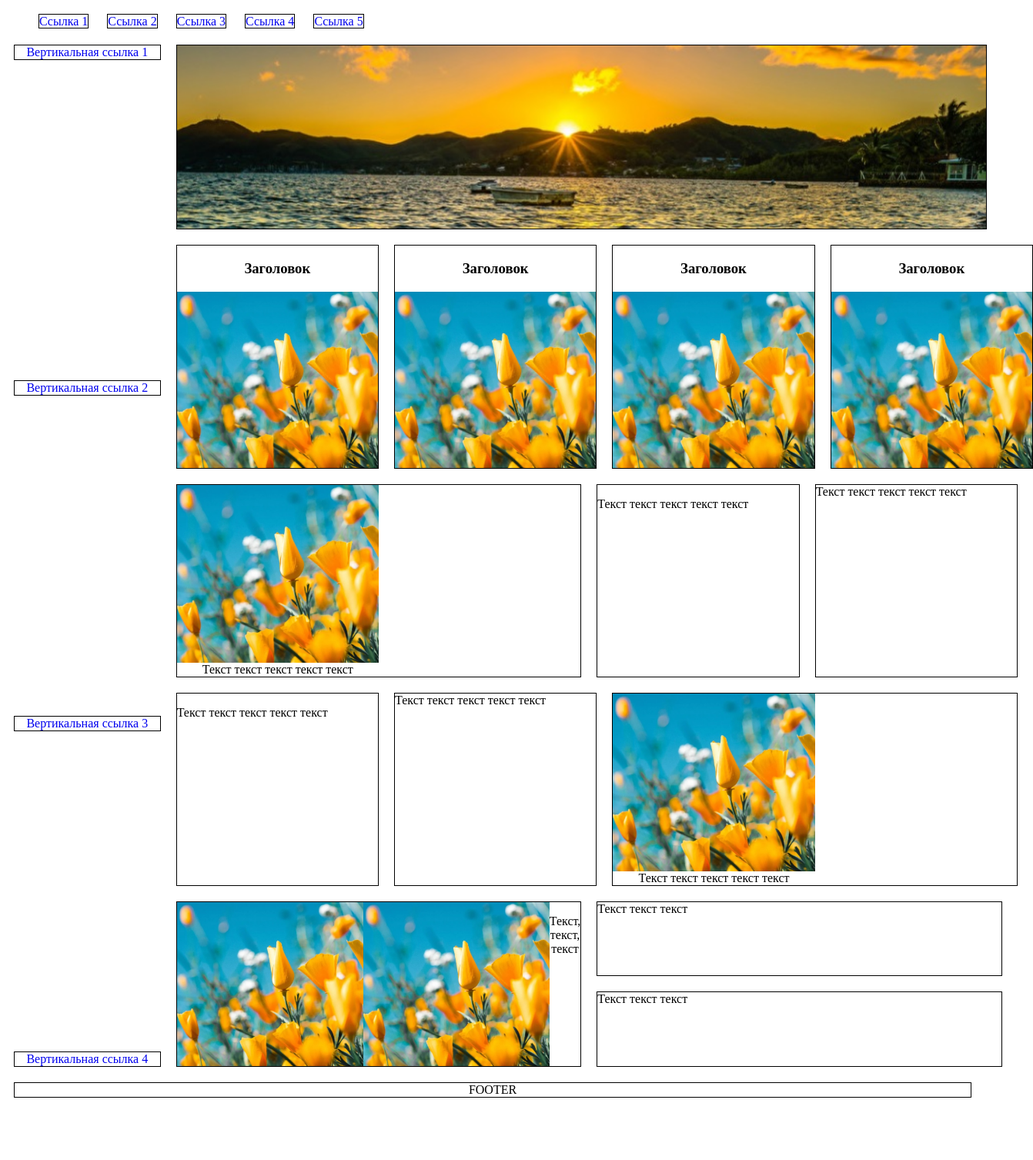
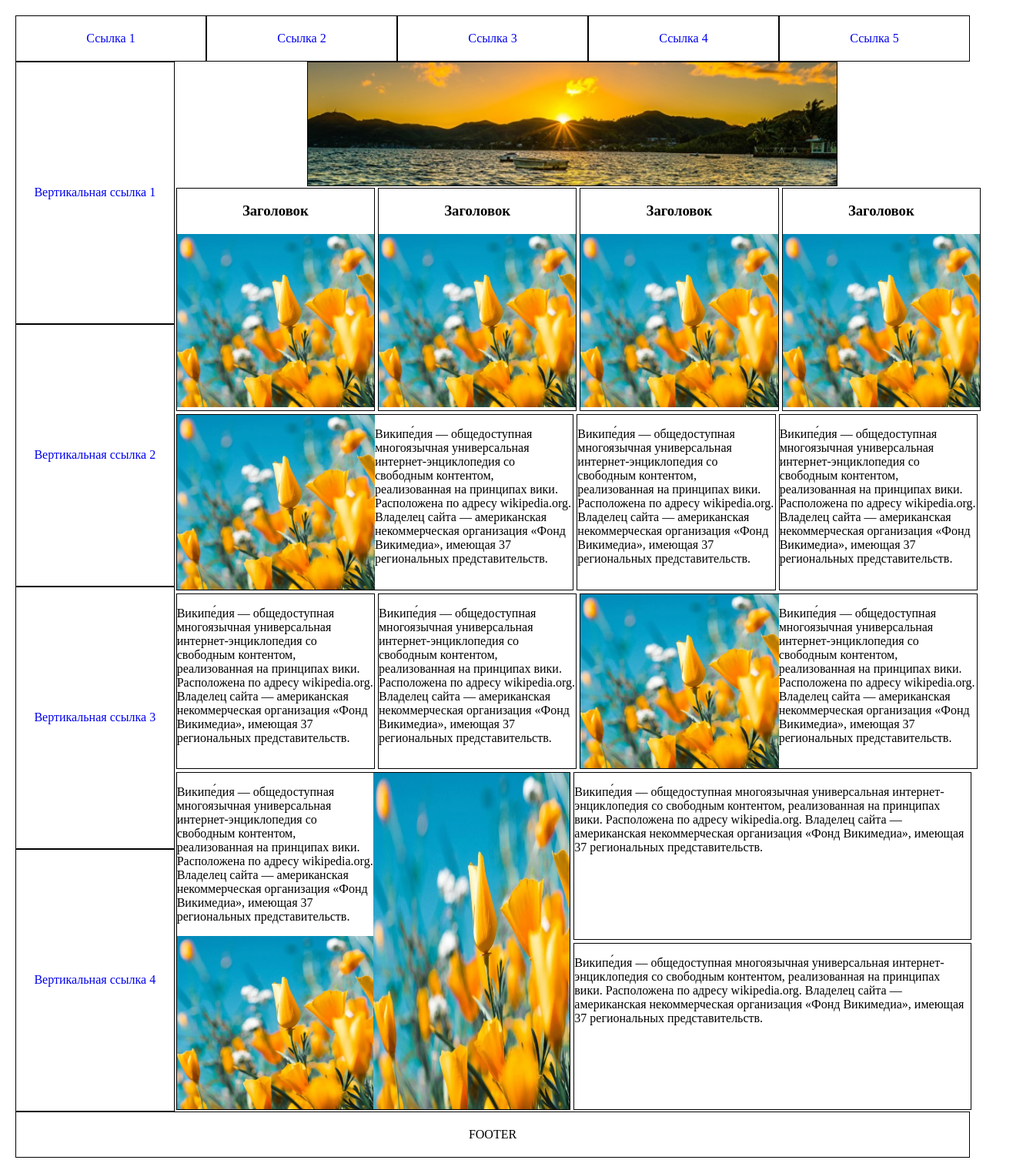
Before and after one commit to kl-grch/HW, a plain HTML site: page flex/flex.html in a window 1280 px wide. Shown: the whole page at 77% size, 1342 px wide, since content can reach past the window. Before the commit the page ends 1426 px from the top, so only its background shows below. Drawn offline with Linux system fonts and the light colour scheme.

Commit message:
текст

```diff
--- a/flex/flex.css
+++ b/flex/flex.css
@@ -1,37 +1,190 @@
-.container {
-    margin: 0 auto;
-    max-width: 1200px;
+* {
+    box-sizing: border-box;
+}
 
+.flex-row {
+    display: flex;
+    flex-direction: row;
 }
-.navbar {
+
+.flex-column {
     display: flex;
-    justify-content: space-between;
-    line-height: 40px;
+    flex-direction: column;
+}
 
+.wrap {
+    flex-wrap: wrap;
+}
+
+.col-1 {
+    -ms-flex: 0 0 8.333333%;
+    flex: 0 0 8.333333%;
+    max-width: 8.333333%;
+}
+
+.col-2 {
+    -ms-flex: 0 0 16.666667%;
+    flex: 0 0 16.666667%;
+    max-width: 16.666667%;
+}
+
+.col-3 {
+    -ms-flex: 0 0 25%;
+    flex: 0 0 25%;
+    max-width: 25%;
+}
+
+.col-4 {
+    -ms-flex: 0 0 33.333333%;
+    flex: 0 0 33.333333%;
+    max-width: 33.333333%;
+}
+
+.col-5 {
+    -ms-flex: 0 0 41.666667%;
+    flex: 0 0 41.666667%;
+    max-width: 41.666667%;
+}
+
+.col-6 {
+    -ms-flex: 0 0 50%;
+    flex: 0 0 50%;
+    max-width: 50%;
+}
+
+.col-7 {
+    -ms-flex: 0 0 58.333333%;
+    flex: 0 0 58.333333%;
+    max-width: 58.333333%;
+}
+
+.col-8 {
+    -ms-flex: 0 0 66.666667%;
+    flex: 0 0 66.666667%;
+    max-width: 66.666667%;
+}
+
+.col-9 {
+    -ms-flex: 0 0 75%;
+    flex: 0 0 75%;
+    max-width: 75%;
+}
+
+.col-10 {
+    -ms-flex: 0 0 83.333333%;
+    flex: 0 0 83.333333%;
+    max-width: 83.333333%;
+}
+
+.col-11 {
+    -ms-flex: 0 0 91.666667%;
+    flex: 0 0 91.666667%;
+    max-width: 91.666667%;
+}
+
+.col-12 {
+    -ms-flex: 0 0 100%;
+    flex: 0 0 100%;
+    max-width: 100%;
+}
+
+.offset-1 {
+    margin-left: 8.333333%;
+}
+
+.offset-2 {
+    margin-left: 16.666667%;
+}
+
+.offset-3 {
+    margin-left: 25%;
+}
+
+.offset-4 {
+    margin-left: 33.333333%;
+}
+
+.offset-5 {
+    margin-left: 41.666667%;
+}
+
+.offset-6 {
+    margin-left: 50%;
+}
+
+.offset-7 {
+    margin-left: 58.333333%;
+}
+
+.offset-8 {
+    margin-left: 66.666667%;
+}
+
+.offset-9 {
+    margin-left: 75%;
+}
+
+.offset-10 {
+    margin-left: 83.333333%;
+}
+
+.offset-11 {
+    margin-left: 91.666667%;
+}
+
+.flex {
+    display: flex;
+    flex: 1;
+    align-items: center;
+    justify-content: center;
+}
+
+.navbar-title {
+    text-align: center;
+    border: 1px solid black;
+    padding: 20px;
+    text-decoration: none;
+}
+
+.img1 {
+    border: 1px solid black;
+    height: 100%;
+    width: 100%;
+}
+
+img {
+    height: 100%;
+    width: 100%;
 }
 
 .elem {
     border: 1px solid black;
-    margin: 10px;
-    text-align: center;
-    text-decoration: none;
+    margin: 2px;
 }
 
-img {
-    width: 100%;
-    height: auto;
-    overflow: hidden;
+p {
     display: flex;
-    justify-content: center;
-    align-items: center;
-    flex-shrink: 0;
-  }
+    align-items: center
+    text-align: center;
 
-html {
-    height: 100%;
-    }
+}
 
-    aside {
-        margin: 0;
-        justify-content: space-between
-    }
+footer {
+    padding: 20px;
+    border: 1px solid black;
+    text-align:center;
+}
+
+body {
+    margin: 20px;
+    align-items:center;
+}
+
+navbar-title:hover {
+    background-color: coral;
+
+}
+
+h3 {
+    text-align:center;
+}
--- a/flex/flex.html
+++ b/flex/flex.html
@@ -4,125 +4,110 @@
     <meta charset="UTF-8">
     <meta http-equiv="X-UA-Compatible" content="IE=edge">
     <meta name="viewport" content="width=device-width, initial-scale=1.0">
-    <title>Document</title>
-    <link rel="stylesheet" href="flex-grid.css">
+    <title>Flex</title>
     <link rel="stylesheet" href="flex.css">
 </head>
 <body>
-    <header>
+<header class="flex-row">
+                <a class="navbar-title flex" href="#">Ссылка 1</a>
+                <a class="navbar-title flex" href="#">Ссылка 2</a>
+                <a class="navbar-title flex" href="#">Ссылка 3</a>
+                <a class="navbar-title flex" href="#">Ссылка 4</a>
+                <a class="navbar-title flex" href="#">Ссылка 5</a>
+</header>
+<div class="flex-row">
+<aside class="flex-column col-2">
+        <a class="navbar-title flex" href="#">Вертикальная ссылка 1</a>
+        <a class="navbar-title flex" href="#">Вертикальная ссылка 2</a>
+        <a class="navbar-title flex" href="#">Вертикальная ссылка 3</a>
+        <a class="navbar-title flex" href="#">Вертикальная ссылка 4</a>
+</aside>
+<main class="col-10">
         <div class="flex-row">
-        <div class="col-12 flex-row container navbar">
-            <nav>
-                <a class="navbar-title elem" href="#">Ссылка 1</a>
-                <a class="navbar-title elem" href="#">Ссылка 2</a>
-                <a class="navbar-title elem" href="#">Ссылка 3</a>
-                <a class="navbar-title elem" href="#">Ссылка 4</a>
-                <a class="navbar-title elem" href="#">Ссылка 5</a>
-            </nav>
-        </div>
-    </div>
-    </header>
-    <div class="main-block flex-row">
-    <aside class="col-2 flex-column">
-        <a class="elem" href="#">Вертикальная ссылка 1</a>
-        <a class="elem" href="#">Вертикальная ссылка 2</a>
-        <a class="elem" href="#">Вертикальная ссылка 3</a>
-        <a class="elem" href="#">Вертикальная ссылка 4</a>
-
-    </aside>
-    <main class="col-10">
-        <div class="flex-row wrap">
-            <div class="col-12 flex-row elem">
-                <img src="img_.jpg" alt="Широкая картинка">
+            <div class="offset-2 col-8">
+                <div class="img1"><img src="img_.jpg" alt="Широкая картинка"></div>
             </div>
         </div>
+
         <div class="flex-row">
-            <div class="col-3 flex-row elem">
-                <article>
+            <div class="col-3 elem img1 mrg">
                     <h3>Заголовок</h3>
                     <img src="img.jpg">
-                </article>
             </div>
-            <div class="col-3 flex-row elem">
-                <article>
+            <div class="col-3 elem img1">
                     <h3>Заголовок</h3>
                     <img src="img.jpg">
-                </article>
             </div>
-            <div class="col-3 flex-row elem">
-                <article>
+            <div class="col-3 elem img1">
                     <h3>Заголовок</h3>
                     <img src="img.jpg">
-                </article>
             </div>
-            <div class="col-3 flex-row elem">
-                <article>
+            <div class="col-3 elem img1">
                     <h3>Заголовок</h3>
                     <img src="img.jpg">
-                </article>
             </div>
         </div>
+
         <div class="flex-row">
-            <div class="col-6 flex-row elem">
-                <article>
+            <div class="col-6 elem">
+                <div class="flex-row">
+                    <div class="col-6 flex-column">
+                        <img src="img.jpg">
+                    </div>
                     <div class="col-6">
-                    <img src="img.jpg">
-                </div>
-                    <div class="col-6"> Текст текст текст текст текст </div>
-                </article>
-            </div>
-            <div class="col-3 flex-row elem">
-                <article>
-                    <p>Текст текст текст текст текст</p>
-                </article>
-            </div>
-                <div class="col-3 flex-row elem">
-                    <article>
-                        Текст текст текст текст текст
-                    </article>
-                    </div>
-            </div>
-            <div class="flex-row">
-                <div class="col-3 flex-row elem">
-                    <article>
-                        <p>Текст текст текст текст текст</p>
-                    </article>
-                </div>
-                    <div class="col-3 flex-row elem">
-                        <article>
-                            Текст текст текст текст текст
-                        </article>
-                        </div>
-                        <div class="col-6 flex-row elem">
-                            <article>
-                                <div class="col-6">
-                                <img src="img.jpg">
-                            </div>
-                                <div class="col-6"> Текст текст текст текст текст </div>
-                            </article>
-                        </div>
-                </div>
-                <div class="flex-row">
-                    <div class="col-6 flex-row elem">
-                        <div>
-                            <img src="img.jpg">
-                        </div>
-                        <div>
-                            <img src="img.jpg">
-                        </div>
-                        <div>
-                            <p>Текст, текст, текст</p>
-                        </div>
-                    </div>
-                    <div class="col-6 flex-row wrap">
-                        <div class="col-12 flex-row elem">Текст текст текст</div>
-                        <div class="col-12 flex-row elem">Текст текст текст</div>
+                        <div><p>Википе́дия — общедоступная многоязычная универсальная интернет-энциклопедия со свободным контентом, реализованная на принципах вики. Расположена по адресу wikipedia.org. Владелец сайта — американская некоммерческая организация «Фонд Викимедиа», имеющая 37 региональных представительств.</p></div>
                     </div>
                 </div>
+            </div>
+             <div class="col-3 elem">
+                    <p>Википе́дия — общедоступная многоязычная универсальная интернет-энциклопедия со свободным контентом, реализованная на принципах вики. Расположена по адресу wikipedia.org. Владелец сайта — американская некоммерческая организация «Фонд Викимедиа», имеющая 37 региональных представительств.</p>
+            </div>
+            <div class="col-3 elem">
+                    <p>Википе́дия — общедоступная многоязычная универсальная интернет-энциклопедия со свободным контентом, реализованная на принципах вики. Расположена по адресу wikipedia.org. Владелец сайта — американская некоммерческая организация «Фонд Викимедиа», имеющая 37 региональных представительств.</p>
+            </div>
         </div>
-    </main>
+
+        <div class="flex-row">
+            <div class="col-3 elem">
+                    <p>Википе́дия — общедоступная многоязычная универсальная интернет-энциклопедия со свободным контентом, реализованная на принципах вики. Расположена по адресу wikipedia.org. Владелец сайта — американская некоммерческая организация «Фонд Викимедиа», имеющая 37 региональных представительств.</p>
+            </div>
+             <div class="col-3 elem">
+                    <p>Википе́дия — общедоступная многоязычная универсальная интернет-энциклопедия со свободным контентом, реализованная на принципах вики. Расположена по адресу wikipedia.org. Владелец сайта — американская некоммерческая организация «Фонд Викимедиа», имеющая 37 региональных представительств.</p>
+            </div>
+            <div class="col-6 elem">
+                <div class="flex-row">
+                    <div class="col-6 flex-column">
+                        <img src="img.jpg">
+                    </div>
+                    <div class="col-6">
+                        <div><p>Википе́дия — общедоступная многоязычная универсальная интернет-энциклопедия со свободным контентом, реализованная на принципах вики. Расположена по адресу wikipedia.org. Владелец сайта — американская некоммерческая организация «Фонд Викимедиа», имеющая 37 региональных представительств.</p></div>
+                    </div>
+                </div>
+            </div>
+        </div>
+
+        <div class="flex-row">
+            <div class="col-6">
+                <div class="elem flex-row">
+                    <div class="col-6 flex-column">
+                        <div class="p"><p>Википе́дия — общедоступная многоязычная универсальная интернет-энциклопедия со свободным контентом, реализованная на принципах вики. Расположена по адресу wikipedia.org. Владелец сайта — американская некоммерческая организация «Фонд Викимедиа», имеющая 37 региональных представительств.</p></div>
+                        <img src="img.jpg">
+                    </div>
+                    <div class="col-6">
+                        <img src="img.jpg">
+                    </div>
+                </div>
+            </div>
+            <div class="col-6 flex-row wrap">
+                <div class="col-12 flew-row elem p"><p>Википе́дия — общедоступная многоязычная универсальная интернет-энциклопедия со свободным контентом, реализованная на принципах вики. Расположена по адресу wikipedia.org. Владелец сайта — американская некоммерческая организация «Фонд Викимедиа», имеющая 37 региональных представительств.</p></div>
+                <div class="col-12 flex-row elem p"><p>Википе́дия — общедоступная многоязычная универсальная интернет-энциклопедия со свободным контентом, реализованная на принципах вики. Расположена по адресу wikipedia.org. Владелец сайта — американская некоммерческая организация «Фонд Викимедиа», имеющая 37 региональных представительств.</p></div>
+            </div>
+        </div>
+
+
+
+</main>
 </div>
-    <footer class="elem col-12">FOOTER</footer>
-
+    <footer class="col-12">FOOTER</footer>
 </body>
 </html>
```
